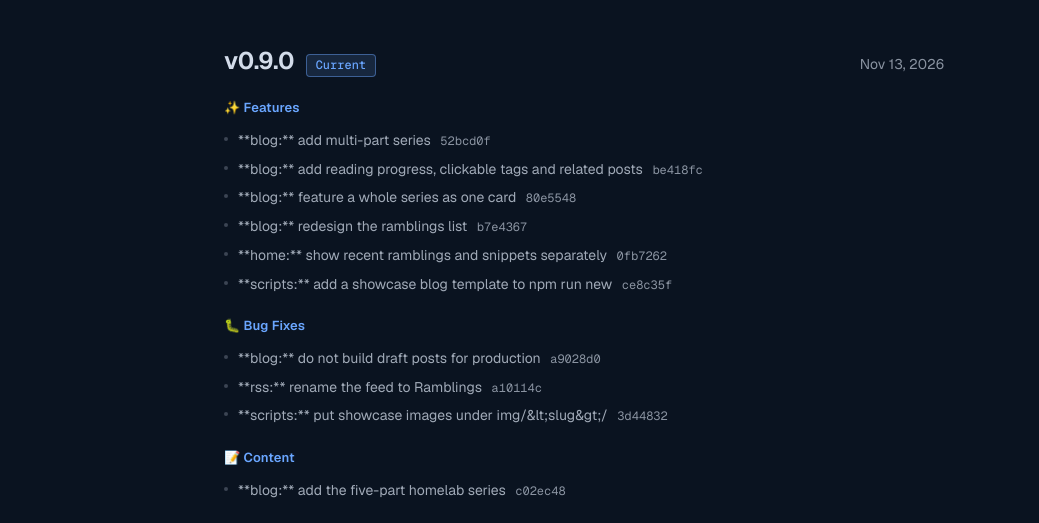
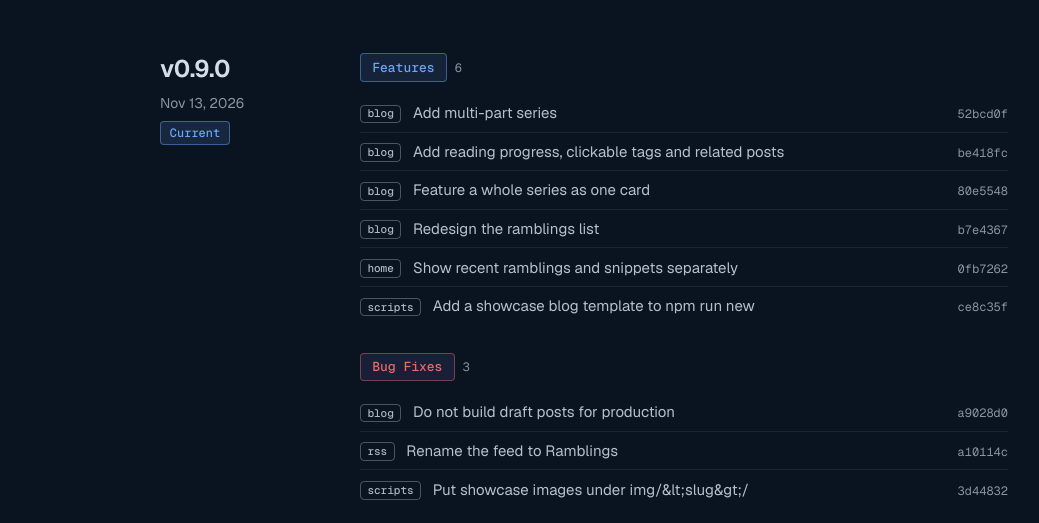
Before and after one commit to JoaoGuedes01/personal-website-v2, an Astro site: page /changelog in a window 1280 px wide. Shown: the part 277-800 px from the top of the page, without its empty margins (56-1095 px from the left). Built offline with nearby package versions, Linux system fonts and the light colour scheme; Astro itself is replaced by a stand-in of ours; some packages are replaced by stand-ins of ours.

Commit message:
style(changelog): render release notes properly
The parser now turns a leading **scope:** into its own tag, renders inline code, bold
and links safely, strips emoji from group headings and capitalises each item. The
page uses a sticky version column, colour-coded group tags and hairline-separated
rows, and folds long groups behind a no-JS 'Show N more'.

```diff
--- a/src/pages/changelog.astro
+++ b/src/pages/changelog.astro
@@ -1,7 +1,7 @@
 ---
 import BaseLayout from "../layouts/BaseLayout.astro";
 import SystemIcon from "../components/SystemIcon.astro";
-import { releases, version, formatReleaseDate } from "../utils/changelog";
+import { releases, version, formatReleaseDate, type ChangelogKind } from "../utils/changelog";
 
 const repoUrl = "https://github.com/JoaoGuedes01/personal-website-v2";
 
@@ -9,26 +9,39 @@ const repoUrl = "https://github.com/JoaoGuedes01/personal-website-v2";
 const MAX_RELEASES = 12;
 const shown = releases.slice(0, MAX_RELEASES);
 const hasOlder = releases.length > MAX_RELEASES;
+
+// Long groups (e.g. a dozen "add X snippets") fold behind a "show more".
+const VISIBLE_ITEMS = 6;
+
+// Group colour: a semantic daisyUI token per kind.
+const tone: Record<ChangelogKind, string> = {
+  feature: "var(--color-primary)",
+  fix: "var(--color-error)",
+  content: "var(--color-accent)",
+  docs: "var(--color-info)",
+  other: "var(--color-secondary)",
+};
 ---
 
 <BaseLayout
   title="Changelog"
   description={`What's new on joaoguedes.net, current version is v${version}`}
 >
-  <section class="mx-auto max-w-3xl px-4 pt-16 sm:px-6 sm:pt-20">
+  <section class="mx-auto max-w-4xl px-4 pt-16 sm:px-6 sm:pt-20">
     <p class="eyebrow">Release notes</p>
     <h1 class="mt-4 text-4xl sm:text-5xl">Changelog</h1>
     <p class="mt-4 max-w-2xl text-lg text-base-content/70">
       Every shiny new feature on the site. Currently on
-      <span class="font-mono text-base-content/90 ml-1">v{version}</span>.
+      <span class="ml-1 font-mono text-base-content/90">v{version}</span>.
     </p>
 
     {
       releases.length > 0 ? (
-        <ol class="mt-12 space-y-12">
+        <ol class="mt-12">
           {shown.map((r, i) => (
-            <li class="relative border-t border-base-300 pt-8 first:border-t-0 first:pt-0">
-              <div class="flex flex-wrap items-baseline gap-x-3 gap-y-1.5">
+            <li class="grid gap-x-10 gap-y-4 border-t border-base-300 py-10 first:border-t-0 first:pt-2 md:grid-cols-[10rem_minmax(0,1fr)]">
+              <!-- Version, date -->
+              <div class="md:sticky md:top-24 md:self-start">
                 <h2 class="font-display text-2xl">
                   {r.url ? (
                     <a
@@ -44,50 +57,74 @@ const hasOlder = releases.length > MAX_RELEASES;
                     <span>v{r.version}</span>
                   )}
                 </h2>
-                {i === 0 && (
-                  <span class="chip chip-solid">
-                    Current
-                  </span>
-                )}
+                <div class="mt-2 flex flex-wrap items-center gap-x-3 gap-y-2 md:flex-col md:items-start">
                   {r.date && (
-                  <span class="ml-auto inline-flex items-center gap-1.5 text-sm text-base-content/64">
+                    <span class="inline-flex items-center gap-1.5 text-sm text-base-content/64">
                       <SystemIcon name="calendar" size={13} />
                       {formatReleaseDate(r.date)}
                     </span>
                   )}
+                  {i === 0 && <span class="chip chip-solid">Current</span>}
+                </div>
               </div>
 
+              <!-- Changes -->
+              <div class="min-w-0 space-y-7">
                 {r.groups.length > 0 ? (
-                <div class="mt-5 space-y-5">
-                  {r.groups.map((g) => (
+                  r.groups.map((g) => {
+                    const head = g.items.slice(0, VISIBLE_ITEMS);
+                    const rest = g.items.slice(VISIBLE_ITEMS);
+                    return (
                       <div>
-                      <p class="eyebrow">{g.title}</p>
-                      <ul class="mt-2.5 space-y-1.5">
-                        {g.items.map((it) => (
-                          <li class="flex gap-2.5 text-sm leading-relaxed text-base-content/75">
-                            <span aria-hidden="true" class="mt-2 h-1 w-1 shrink-0 rounded-full bg-base-content/25" />
-                            <span>
-                              {it.text}
+                        <p class="flex items-center gap-2">
+                          <span class="chip chip-tone chip-lg" style={`--tone:${tone[g.kind]}`}>{g.title}</span>
+                          <span class="text-xs text-base-content/64">{g.items.length}</span>
+                        </p>
+                        <ul class="changelog-list mt-3">
+                          {head.map((it) => (
+                            <li class="changelog-item">
+                              <span class="changelog-text">
+                                {it.scope && <span class="chip changelog-scope">{it.scope}</span>}
+                                <span set:html={it.html} />
+                              </span>
                               {it.url && (
-                                <a
-                                  href={it.url}
-                                  target="_blank"
-                                  rel="noopener noreferrer"
-                                  class="ml-1.5 font-mono text-xs text-base-content/64 underline-offset-2 hover:text-primary hover:underline"
-                                >
+                                <a href={it.url} target="_blank" rel="noopener noreferrer" class="changelog-hash" aria-label={`Commit ${it.hash?.slice(0, 7)}`}>
                                   {it.hash?.slice(0, 7)}
                                 </a>
                               )}
-                            </span>
                             </li>
                           ))}
                         </ul>
+                        {rest.length > 0 && (
+                          <details class="changelog-more mt-1">
+                            <summary>
+                              <span class="more-closed">Show {rest.length} more</span>
+                              <span class="more-open">Show fewer</span>
+                            </summary>
+                            <ul class="changelog-list mt-1">
+                              {rest.map((it) => (
+                                <li class="changelog-item">
+                                  <span class="changelog-text">
+                                    {it.scope && <span class="chip changelog-scope">{it.scope}</span>}
+                                    <span set:html={it.html} />
+                                  </span>
+                                  {it.url && (
+                                    <a href={it.url} target="_blank" rel="noopener noreferrer" class="changelog-hash" aria-label={`Commit ${it.hash?.slice(0, 7)}`}>
+                                      {it.hash?.slice(0, 7)}
+                                    </a>
+                                  )}
+                                </li>
+                              ))}
+                            </ul>
+                          </details>
+                        )}
                       </div>
-                  ))}
+                    );
+                  })
+                ) : (
+                  <p class="text-sm text-base-content/64">No notable changes recorded.</p>
+                )}
               </div>
-              ) : (
-                <p class="mt-4 text-sm text-base-content/64">No notable changes recorded.</p>
-              )}
             </li>
           ))}
         </ol>
@@ -96,7 +133,7 @@ const hasOlder = releases.length > MAX_RELEASES;
       )
     }
 
-    <div class="mt-14 border-t border-base-300 pt-6">
+    <div class="mt-6 border-t border-base-300 pt-6">
       {hasOlder && (
         <p class="mb-2 text-sm text-base-content/64">
           Showing the latest {MAX_RELEASES} releases.
@@ -114,3 +151,56 @@ const hasOlder = releases.length > MAX_RELEASES;
     </div>
   </section>
 </BaseLayout>
+
+<style is:global>
+  .changelog-item {
+    display: grid;
+    grid-template-columns: minmax(0, 1fr) auto;
+    align-items: baseline;
+    column-gap: 1rem;
+    padding: 0.45rem 0;
+    border-bottom: 1px solid color-mix(in oklch, var(--color-base-content) 9%, transparent);
+    font-size: 0.9375rem;
+    line-height: 1.55;
+    color: color-mix(in oklch, var(--color-base-content) 86%, transparent);
+  }
+  .changelog-list > .changelog-item:last-child { border-bottom: 0; }
+  .changelog-text code {
+    font-family: var(--font-mono);
+    font-size: 0.85em;
+    padding: 0.1em 0.35em;
+    border-radius: var(--radius-selector);
+    background: var(--color-base-200);
+  }
+  .changelog-text a { color: var(--color-primary); text-underline-offset: 3px; }
+  .changelog-text a:hover { text-decoration: underline; }
+  .changelog-scope {
+    margin-right: 0.5rem;
+    padding: 0.18rem 0.4rem;
+    font-size: 0.6875rem;
+    vertical-align: 0.06em;
+  }
+  .changelog-hash {
+    font-family: var(--font-mono);
+    font-size: 0.75rem;
+    color: color-mix(in oklch, var(--color-base-content) 64%, transparent);
+    text-decoration: none;
+  }
+  .changelog-hash:hover { color: var(--color-primary); text-decoration: underline; }
+
+  .changelog-more summary {
+    display: inline-flex;
+    margin-top: 0.4rem;
+    padding: 0.2rem 0;
+    font-size: 0.8125rem;
+    font-weight: 500;
+    color: var(--color-primary);
+    cursor: pointer;
+    list-style: none;
+  }
+  .changelog-more summary::-webkit-details-marker { display: none; }
+  .changelog-more summary:hover { text-decoration: underline; text-underline-offset: 3px; }
+  .changelog-more .more-open { display: none; }
+  .changelog-more[open] .more-open { display: inline; }
+  .changelog-more[open] .more-closed { display: none; }
+</style>
--- a/src/styles/global.css
+++ b/src/styles/global.css
@@ -507,6 +507,12 @@ button.chip:hover {
   padding: 0.42rem 0.7rem;
   font-size: 0.8125rem;
 }
+.chip-tone {
+  --tone: var(--color-primary);
+  color: var(--tone);
+  border-color: color-mix(in oklch, var(--tone) 45%, transparent);
+  background: color-mix(in oklch, var(--tone) 13%, var(--color-base-100));
+}
 .chip-solid {
   background: color-mix(in oklch, var(--color-primary) 16%, var(--color-base-100));
   border-color: color-mix(in oklch, var(--color-primary) 45%, transparent);
--- a/src/utils/changelog.ts
+++ b/src/utils/changelog.ts
@@ -12,17 +12,25 @@ import pkg from "../../package.json";
 export const version: string = pkg.version;
 
 export interface ChangelogItem {
-  /** Change description with the trailing commit link stripped off. */
+  /** Conventional-commit scope, e.g. "snippets" (from a leading `**scope:**`). */
+  scope?: string;
+  /** Change description with the commit link and scope stripped, first letter capitalised. */
   text: string;
+  /** `text` as safe inline HTML: `code`, **bold**, [links](url). Use with set:html. */
+  html: string;
   /** Short commit hash, when release-please linked one. */
   hash?: string;
   /** Commit URL, when present. */
   url?: string;
 }
 
+export type ChangelogKind = "feature" | "fix" | "content" | "docs" | "other";
+
 export interface ChangelogGroup {
-  /** Section heading as written, emoji and all (e.g. "✨ Features"). */
+  /** Section heading with emoji and symbols stripped (e.g. "Features"). */
   title: string;
+  /** Normalised category, used for colour. */
+  kind: ChangelogKind;
   items: ChangelogItem[];
 }
 
@@ -44,6 +52,26 @@ const GROUP_RE = /^###\s+(.+?)\s*$/;
 const ITEM_RE = /^\s*[*-]\s+(.+?)\s*$/;
 // Trailing `([abc1234](url))` commit reference on a bullet.
 const COMMIT_RE = /\s*\(\[([0-9a-f]{6,40})\]\(([^)]+)\)\)\s*$/i;
+
+const escapeHtml = (s: string) =>
+  s.replace(/&/g, "&amp;").replace(/</g, "&lt;").replace(/>/g, "&gt;").replace(/"/g, "&quot;");
+
+/** Tiny, safe inline-markdown renderer (HTML is escaped first, then `code`, **bold** and links are re-added). */
+export function inlineMd(src: string): string {
+  return escapeHtml(src)
+    .replace(/`([^`]+)`/g, "<code>$1</code>")
+    .replace(/\*\*([^*]+)\*\*/g, "<strong>$1</strong>")
+    .replace(/\[([^\]]+)\]\((https?:[^)\s]+)\)/g, '<a href="$2" target="_blank" rel="noopener noreferrer">$1</a>');
+}
+
+function kindOf(title: string): ChangelogKind {
+  const t = title.toLowerCase();
+  if (/feature|add/.test(t)) return "feature";
+  if (/fix|bug/.test(t)) return "fix";
+  if (/content/.test(t)) return "content";
+  if (/doc/.test(t)) return "docs";
+  return "other";
+}
 
 function parse(md: string): ChangelogRelease[] {
   const releases: ChangelogRelease[] = [];
@@ -67,7 +95,9 @@ function parse(md: string): ChangelogRelease[] {
 
     const grp = GROUP_RE.exec(line);
     if (grp) {
-      group = { title: grp[1], items: [] };
+      // Drop the leading emoji/symbols release-please adds ("✨ Features" -> "Features").
+      const title = grp[1].replace(/^[^\p{L}\p{N}]+/u, "").trim();
+      group = { title, kind: kindOf(title), items: [] };
       release.groups.push(group);
       continue;
     }
@@ -75,8 +105,15 @@ function parse(md: string): ChangelogRelease[] {
     const item = ITEM_RE.exec(line);
     if (item && group) {
       const commit = COMMIT_RE.exec(item[1]);
+      let text = commit ? item[1].replace(COMMIT_RE, "").trim() : item[1];
+      // A leading "**scope:**" becomes its own field.
+      const sc = /^\*\*([^*]+?):\*\*\s*/.exec(text);
+      if (sc) text = text.slice(sc[0].length);
+      text = text.charAt(0).toUpperCase() + text.slice(1);
       group.items.push({
-        text: commit ? item[1].replace(COMMIT_RE, "").trim() : item[1],
+        scope: sc?.[1],
+        text,
+        html: inlineMd(text),
         hash: commit?.[1],
         url: commit?.[2],
       });
```
Lines whose indentation alone changed are shown as unchanged.
